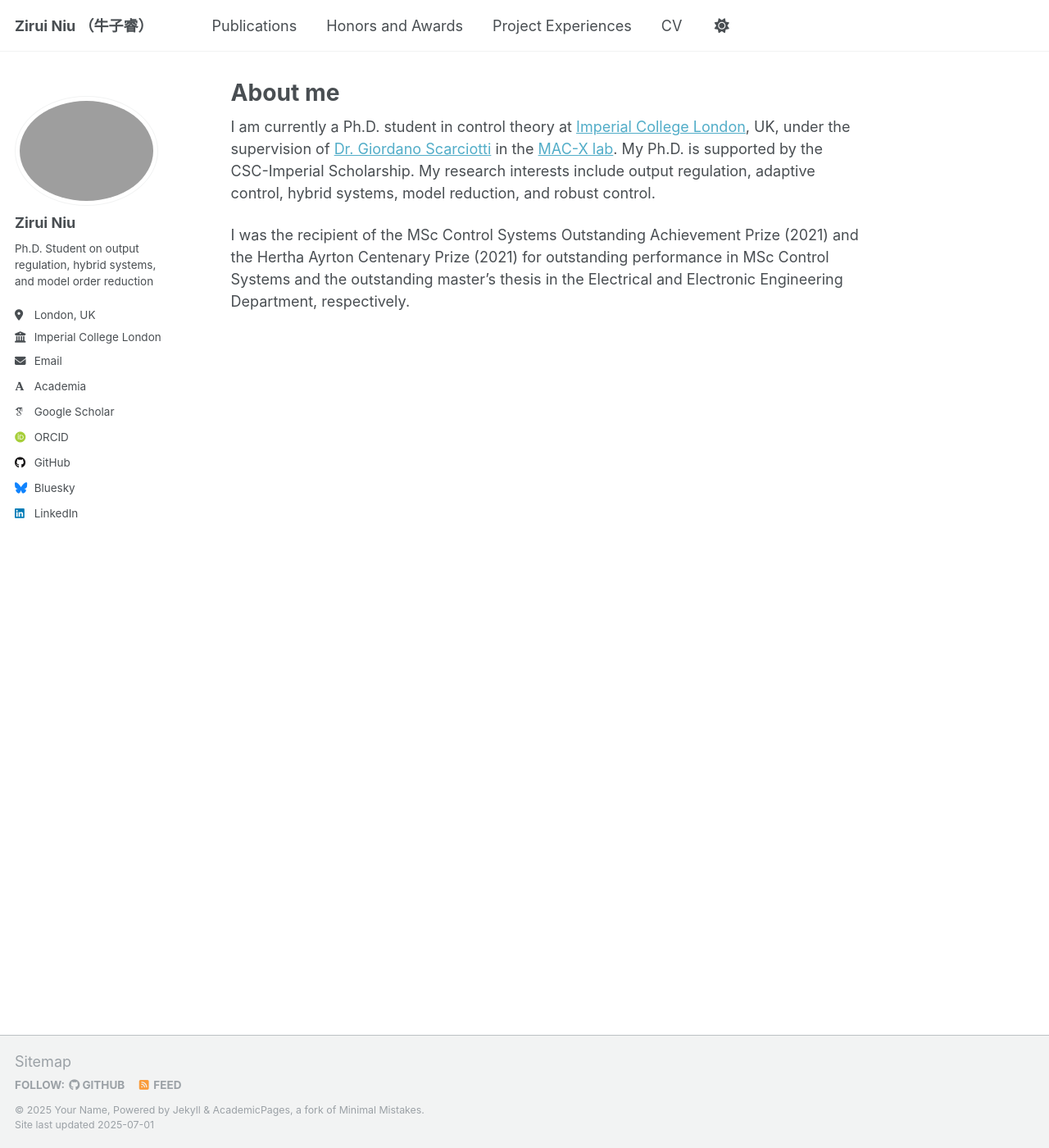
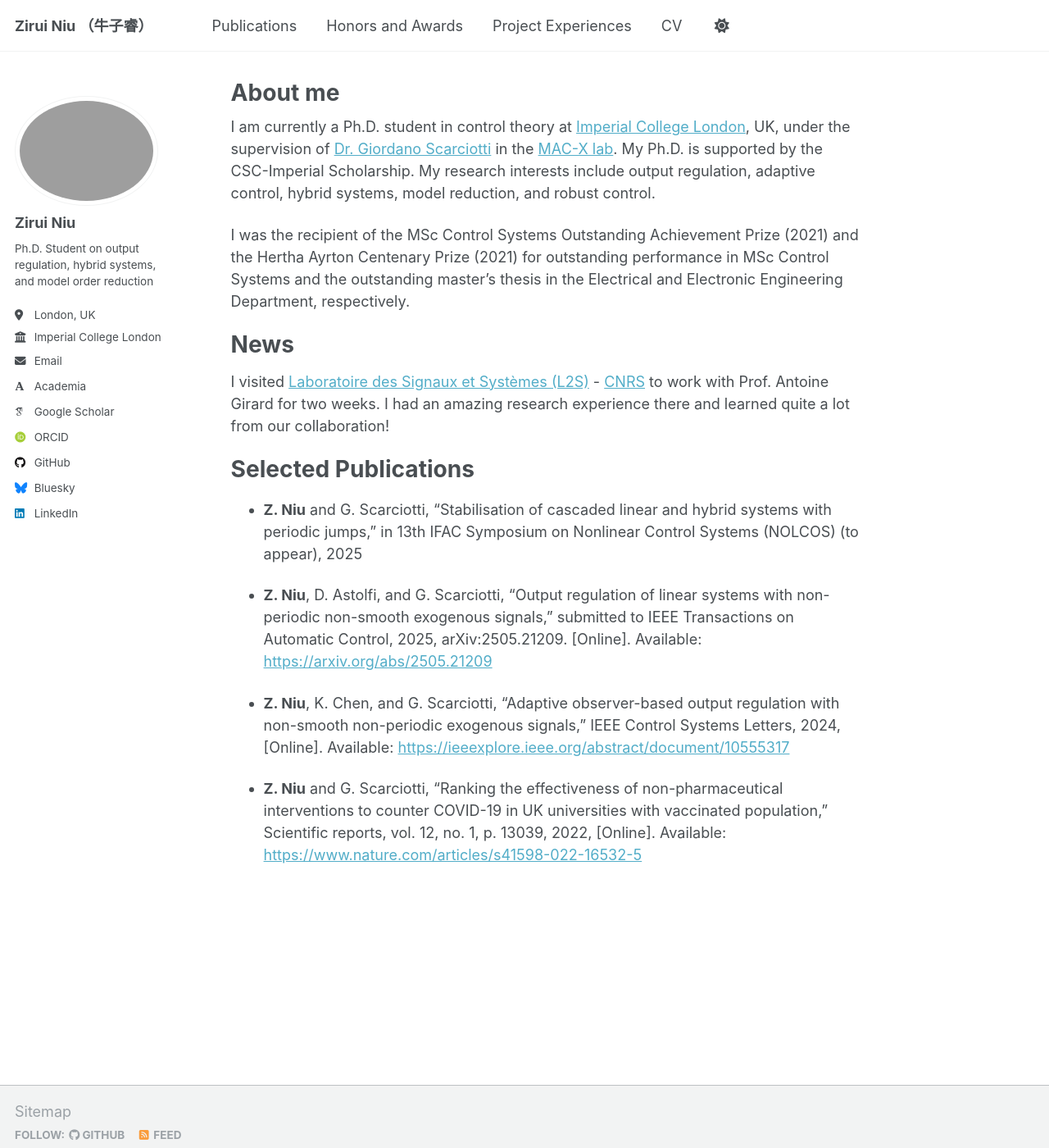
Before and after one commit to ZiruiNiu/ziruiniu.github.io, a Jekyll site: the page built from _pages/about.md, in a window 1280 px wide and 1400 px high. Shown: the whole window at 82% size. Built offline with Jekyll 4.4.1, drawn with Linux system fonts in a browser that asks for light colours; some web fonts are replaced; a script that is not in the unit is left out.

Commit message:
final_v1

```diff
--- a/_pages/about.md
+++ b/_pages/about.md
@@ -10,3 +10,25 @@ redirect_from:
 I am currently a Ph.D. student in control theory at [Imperial College London](https://www.imperial.ac.uk/), UK, under the supervision of [Dr. Giordano Scarciotti](https://profiles.imperial.ac.uk/g.scarciotti) in the [MAC-X lab](https://giordanoscarciotti.com/mac-x-lab/). My Ph.D. is supported by the CSC-Imperial Scholarship. My research interests include output regulation, adaptive control, hybrid systems, model reduction, and robust control.
 
 I was the recipient of the MSc Control Systems Outstanding Achievement Prize (2021) and the Hertha Ayrton Centenary Prize (2021) for outstanding performance in MSc Control Systems and the outstanding master’s thesis in the Electrical and Electronic Engineering Department, respectively.
+
+News
+=====
+I visited [Laboratoire des Signaux et Systèmes (L2S)](https://l2s.centralesupelec.fr/) - [CNRS](https://www.cnrs.fr/fr) to work with Prof. Antoine Girard for two weeks. I had an amazing research experience there and learned quite a lot from our collaboration!
+
+Selected Publications
+=====
+
+* **Z. Niu** and G. Scarciotti, “Stabilisation of cascaded linear and hybrid systems with periodic jumps,” in 13th
+IFAC Symposium on Nonlinear Control Systems (NOLCOS) (to appear), 2025
+
+* **Z. Niu**, D. Astolfi, and G. Scarciotti, “Output regulation of linear systems with non-periodic non-smooth
+exogenous signals,” submitted to IEEE Transactions on Automatic Control, 2025, arXiv:2505.21209. [Online].
+Available: [https://arxiv.org/abs/2505.21209](https://arxiv.org/abs/2505.21209)
+
+* **Z. Niu**, K. Chen, and G. Scarciotti, “Adaptive observer-based output regulation with non-smooth non-periodic
+exogenous signals,” IEEE Control Systems Letters, 2024, [Online]. Available:
+[https://ieeexplore.ieee.org/abstract/document/10555317](https://ieeexplore.ieee.org/abstract/document/10555317)
+
+* **Z. Niu** and G. Scarciotti, “Ranking the effectiveness of non-pharmaceutical interventions to counter COVID-19
+in UK universities with vaccinated population,” Scientific reports, vol. 12, no. 1, p. 13039, 2022, [Online].
+Available: [https://www.nature.com/articles/s41598-022-16532-5](https://www.nature.com/articles/s41598-022-16532-5)
```
